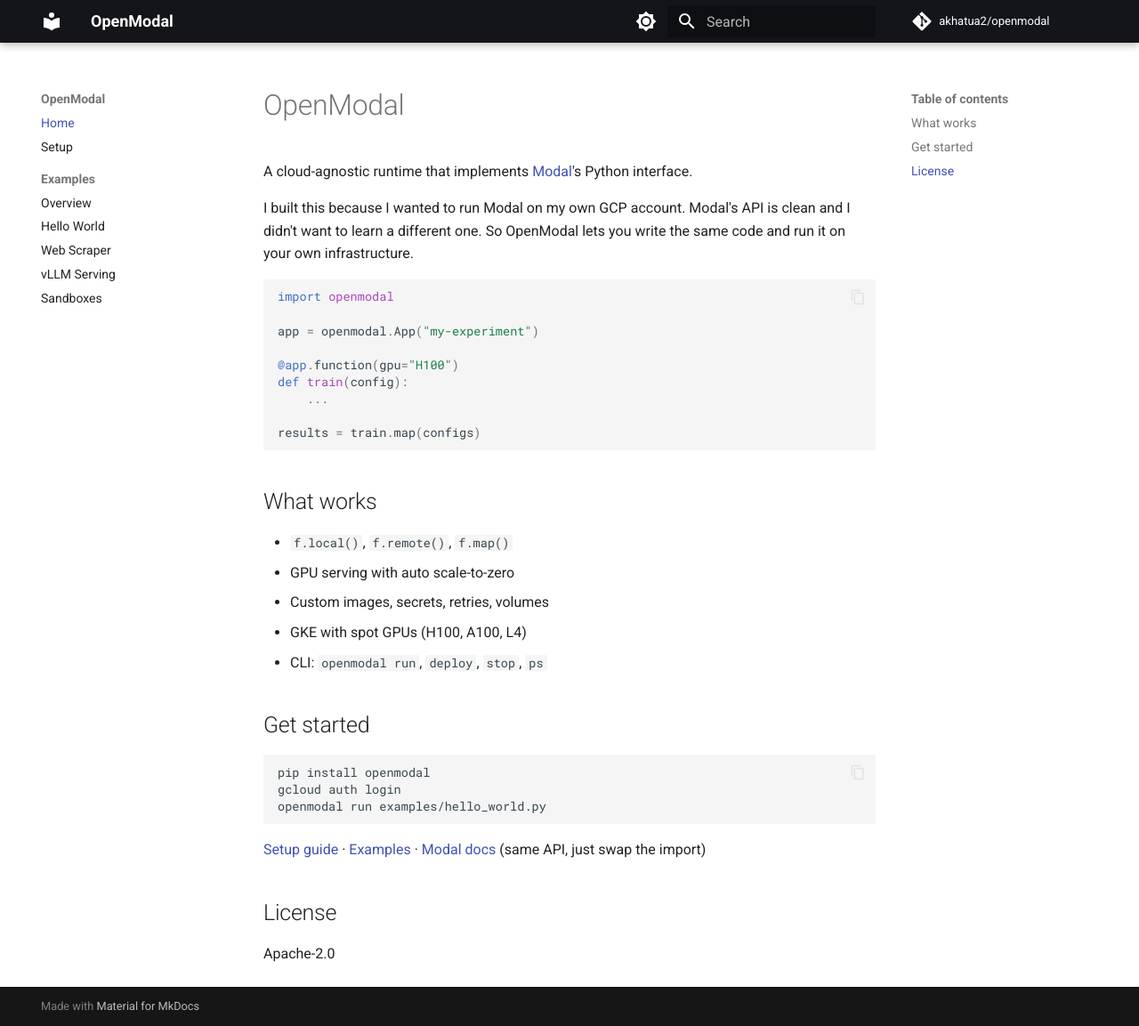
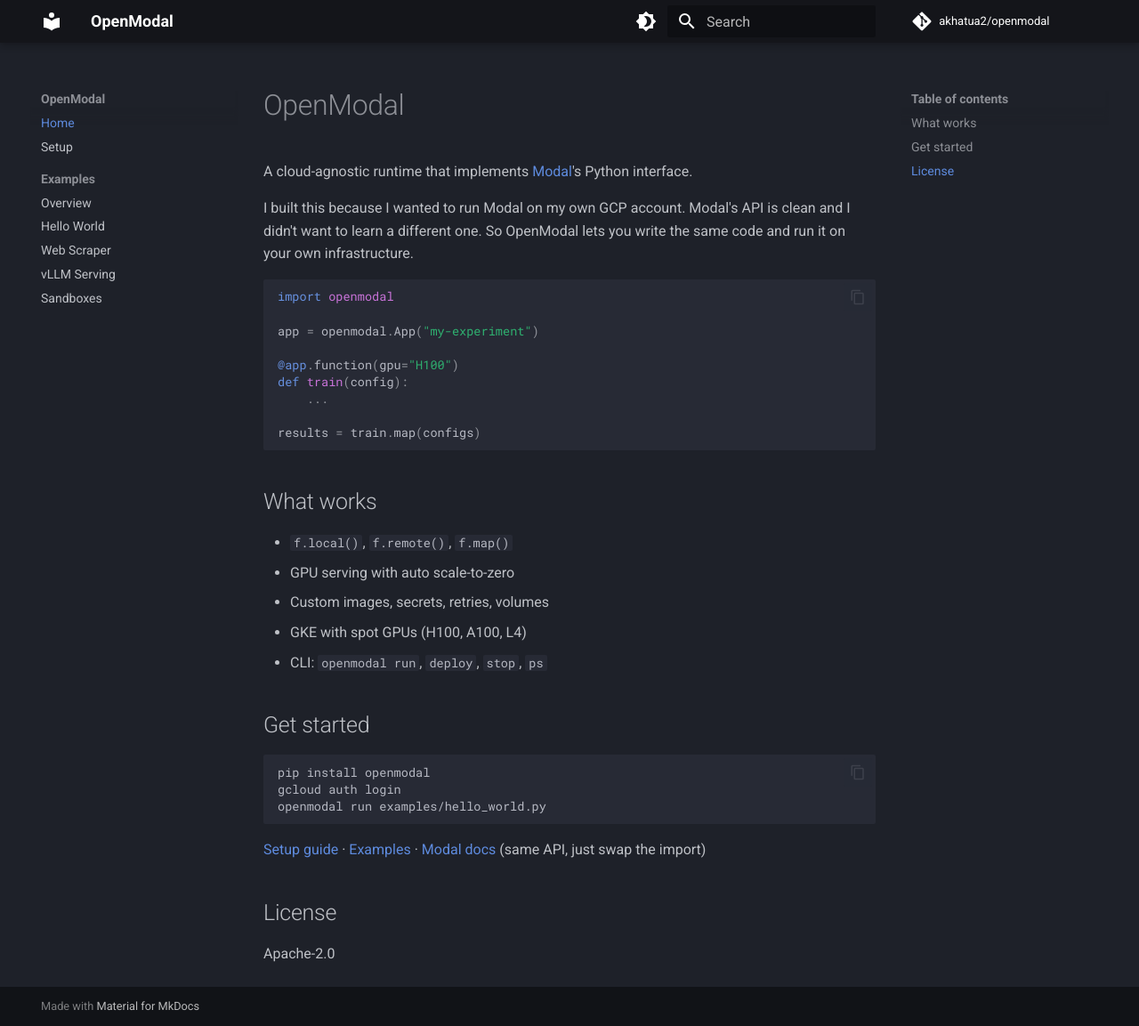
Before and after one commit to akhatua2/openmodal, an MkDocs documentation site: the page built from docs/index.md, in a window 1280 px wide and 1153 px high. Shown: the whole window at 89% size. Built offline with MkDocs 1.6.1 and Material for MkDocs 9.7.7, drawn with Linux system fonts in a browser that asks for light colours; comment, search, counter and statistics services are not loaded.

```diff
--- a/mkdocs.yml
+++ b/mkdocs.yml
@@ -6,16 +6,16 @@ repo_name: akhatua2/openmodal
 theme:
   name: material
   palette:
+    - scheme: slate
+      primary: black
+      toggle:
+        icon: material/brightness-4
+        name: Light mode
     - scheme: default
       primary: black
       toggle:
         icon: material/brightness-7
         name: Dark mode
-    - scheme: slate
-      primary: black
-      toggle:
-        icon: material/brightness-4
-        name: Light mode
   features:
     - navigation.instant
     - navigation.sections
```
Also changed, not shown: 1 other file.
